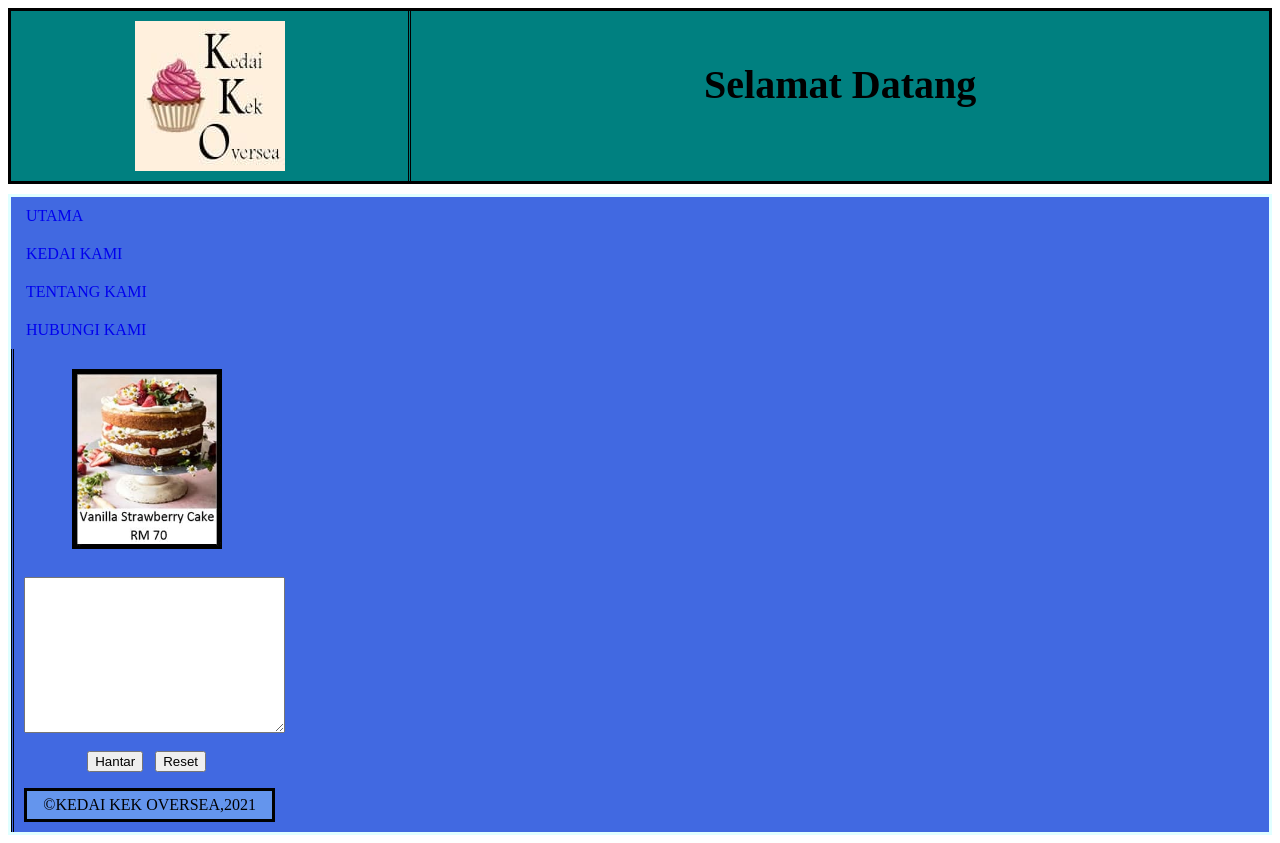
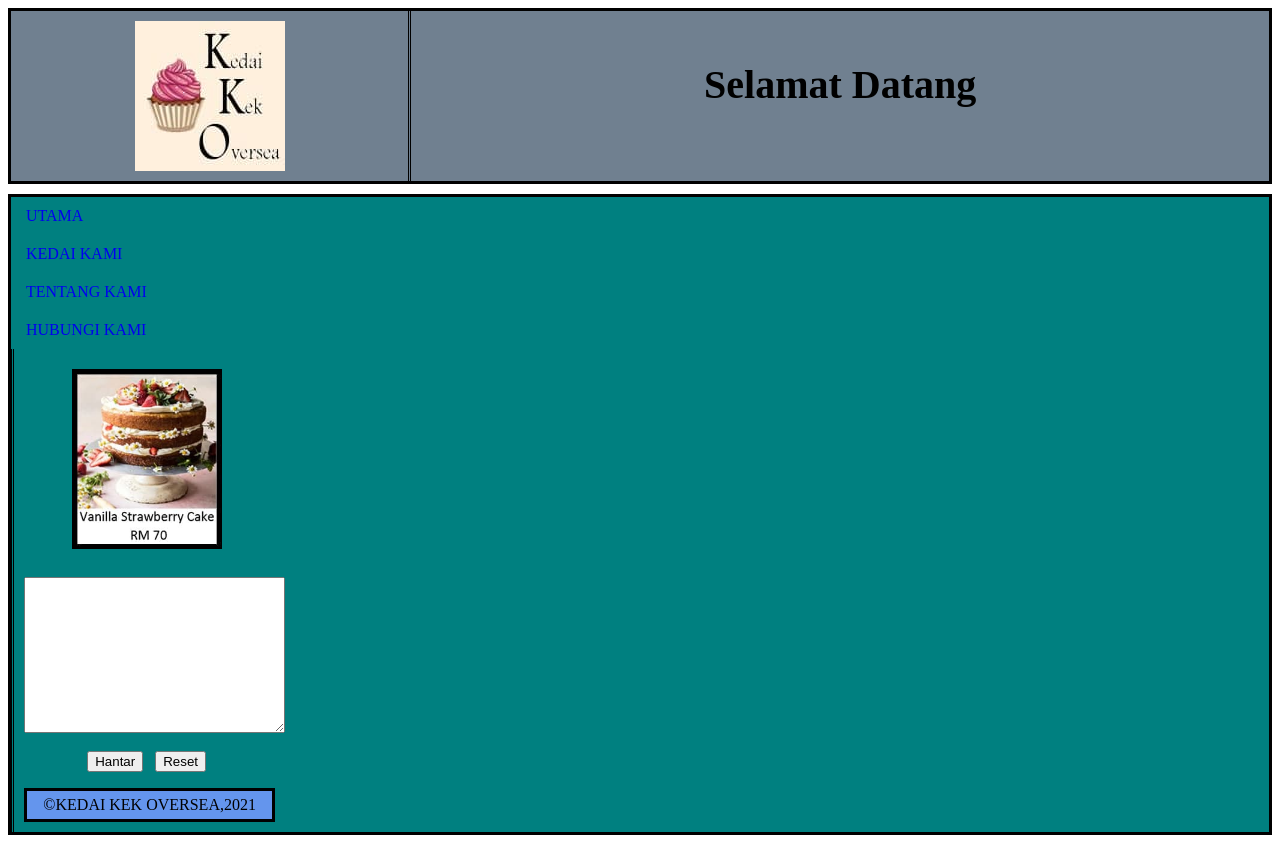
Before and after one commit to fxzhurin/KPD1023_KEDAI_KEK_OVERSEA, a plain HTML site: page komen.html in a window 1280 px wide. Drawn offline with Linux system fonts and the light colour scheme.

Commit message:
Update komen.html

```diff
--- a/komen.html
+++ b/komen.html
@@ -6,7 +6,7 @@
         overflow: hidden;
         border: double;
         border-style: solid;
-        background-color: teal;
+        background-color: slategray;
         margin: auto;
       }
       .header_logo {
@@ -32,10 +32,10 @@
         overflow: hidden;
         border: double;
         border-style: solid;
-        border-color:lightcyan;
+        border-color:black;
         margin: auto;
         margin-top: 10px;
-        background-color: royalblue;
+        background-color: teal;
       }
       .menu {
         width: 30%;
```
